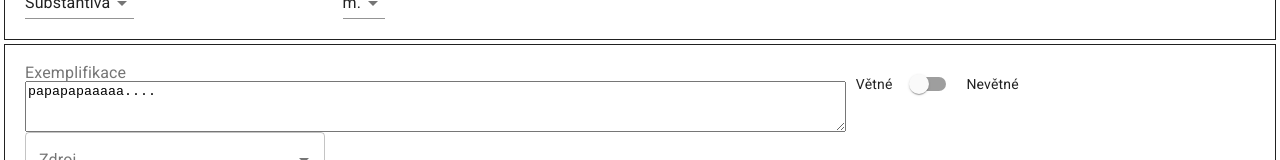
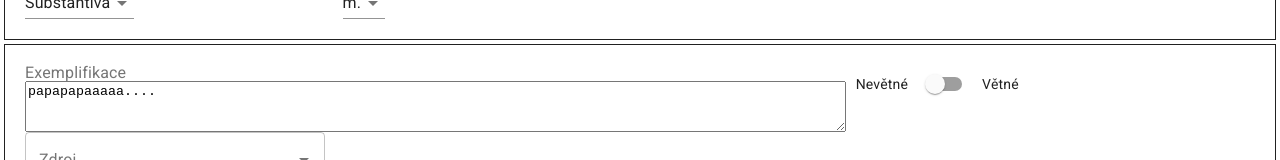
Before and after one commit to proponar/dida-entry, a React (Create React App) app: page /entry in a window 1280 px wide. Shown: the part 208-368 px from the top of the page. Built offline with nearby package versions, Linux system fonts and the light colour scheme.

Commit message:
VetneSwitch: fix true/false.

```diff
--- a/src/VetneSwitch.js
+++ b/src/VetneSwitch.js
@@ -20,7 +20,7 @@ const VetneSwitch = props => {
   return (
     <FormControl>
       <Grid component="label" container alignItems="center" spacing={1}>
-        <Grid item>Větné</Grid>
+        <Grid item>Nevětné</Grid>
         <Grid item>
           <Switch
             color="primary"
@@ -29,7 +29,7 @@ const VetneSwitch = props => {
             name="vetne"
           />
         </Grid>
-        <Grid item>Nevětné</Grid>
+        <Grid item>Větné</Grid>
       </Grid>
     </FormControl>
   );
```
